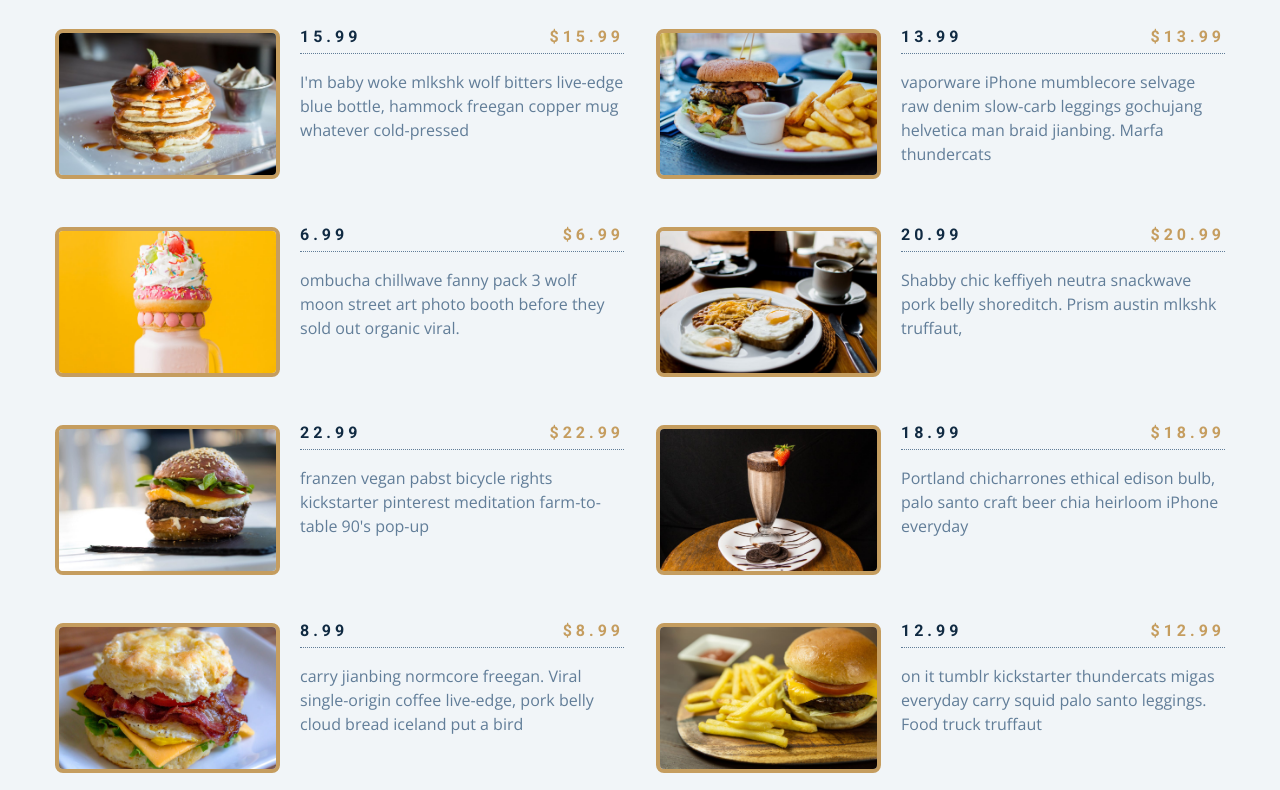
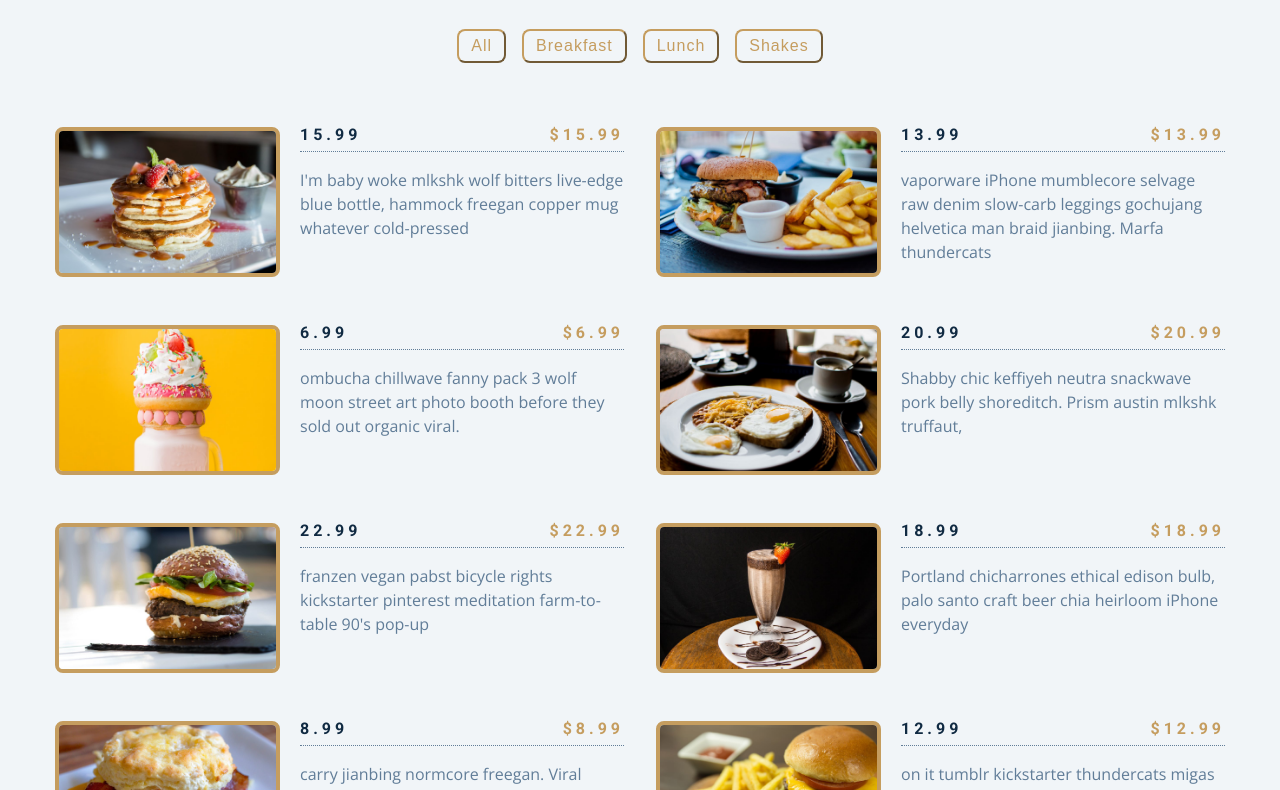
Before and after one commit to AyersAuthentic/menu_project, a plain HTML site: page index.html in a window 1280 px wide. Shown: the part 139-929 px from the top of the page. Drawn offline with nearby package versions, Linux system fonts and the light colour scheme.

Commit message:
added buttons html

```diff
--- a/index.html
+++ b/index.html
@@ -20,7 +20,12 @@
         <div class="underline"></div>
       </div>
       <!-- Filter Buttons -->
-      <div></div>
+      <div class="btn-container">
+        <button class="filter-btn" type="button">all</button>
+        <button class="filter-btn" type="button">breakfast</button>
+        <button class="filter-btn" type="button">lunch</button>
+        <button class="filter-btn" type="button">shakes</button>
+      </div>
       <!-- Menu Items -->
       <div class="section-center">
         <!-- Single Item -->
```
